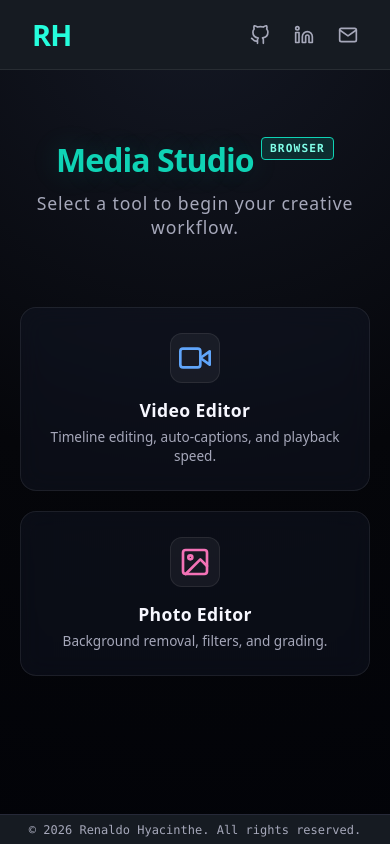
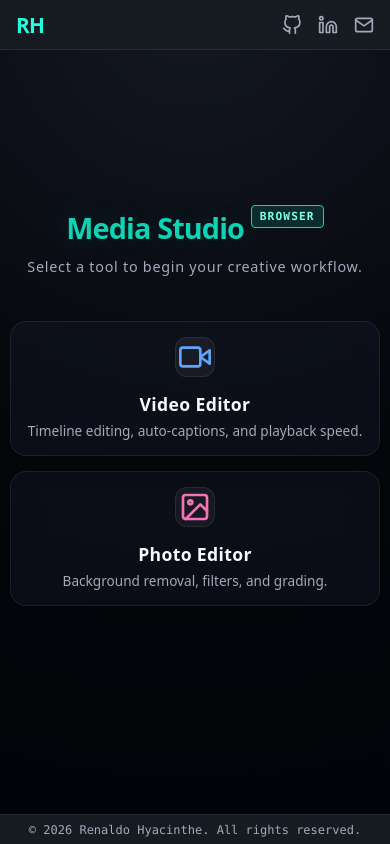
Before and after one commit to return-null0/mediashop, a website built with Vite: page index.html in a window 390 px wide. Built offline with nearby package versions, Linux system fonts and the light colour scheme; what @ffmpeg/ffmpeg would draw is missing.

Commit message:
responsiveness

```diff
--- a/styles.css
+++ b/styles.css
@@ -2,7 +2,7 @@
   /* --- Unified Theme Variables --- */
   --bg-panel: #10121a;
   --bg-elevated: #161b22;
-  --bg-workspace: #05060a; /* Darker for the viewport */
+  --bg-workspace: #05060a;
 
   --border-subtle: #262938;
   --surface-border: rgba(255, 255, 255, 0.08);
@@ -40,6 +40,52 @@ body {
 
 .hidden { display: none !important; }
 
+.hyperlink{
+  text-decoration: none;
+}
+
+/* --- Header --- */
+
+.header {
+  position: fixed;
+  top: 0;
+  left: 0;
+  width: 100%;
+  height: 70px;
+  background-color: var(--bg-elevated);
+  z-index: 10;
+  display: flex;
+  align-items: center;
+  justify-content: space-between;
+  padding: 0 2rem;
+  border-bottom: 1px solid var(--surface-border);
+}
+
+.name-heading {
+  margin: 0;
+  font-size: 1.8rem;
+  font-weight: 800;
+  color: #25fddc;
+  letter-spacing: -0.03em;
+}
+
+.svg-icons {
+  display: flex;
+  gap: 1.5rem;
+  align-items: center;
+}
+
+.svg-icon {
+  color: var(--text-muted);
+  transition: color 0.2s ease, transform 0.2s ease;
+  display: block;
+}
+
+.svg-icon:hover {
+  color: var(--accent);
+  transform: translateY(-2px);
+}
+
 /* --- Home / Landing Screen --- */
 
 #home-screen {
@@ -49,12 +95,14 @@ body {
   align-items: center;
   justify-content: center;
   padding-bottom: 30px;
+  overflow-y: auto; /* Allows scrolling on small vertical screens */
 }
 
 .hero-section {
   text-align: center;
   margin-bottom: 50px;
   animation: fadeIn 0.8s ease-out;
+  padding: 0 20px;
 }
 
 .app-title {
@@ -62,7 +110,7 @@ body {
   font-weight: 800;
   letter-spacing: -0.03em;
   margin: 0;
-  color: var(--accent); /* Matches Name Heading style */
+  color: var(--accent);
   text-shadow: 0 0 30px rgba(15, 211, 181, 0.2);
   display: inline-block;
 }
@@ -90,11 +138,12 @@ body {
   letter-spacing: 0.05em;
 }
 
-/* --- Mode Cards (Styled like Portfolio Projects) --- */
+/* --- Mode Cards --- */
 
 .mode-grid {
   display: grid;
-  grid-template-columns: repeat(auto-fit, minmax(280px, 1fr));
+  /* Changed minmax to 240px to fit smaller mobile screens without breaking grid */
+  grid-template-columns: repeat(auto-fit, minmax(240px, 1fr));
   gap: 20px;
   width: 100%;
   max-width: 700px;
@@ -102,7 +151,7 @@ body {
 }
 
 .mode-card {
-  background: rgba(22, 27, 44, 0.4); /* Glass surface */
+  background: rgba(22, 27, 44, 0.4);
   backdrop-filter: blur(12px);
   -webkit-backdrop-filter: blur(12px);
   border: 1px solid var(--surface-border);
@@ -136,9 +185,10 @@ body {
   color: var(--text-muted);
   transition: all 0.3s ease;
   border: 1px solid var(--surface-border);
+  flex-shrink: 0;
 }
 
-.video-icon { color: #60a5fa; } /* Keep distinct colors for icons */
+.video-icon { color: #60a5fa; }
 .photo-icon { color: #f472b6; }
 
 .mode-card:hover .icon-circle {
@@ -146,9 +196,7 @@ body {
   color: var(--text-main);
   border-color: whitesmoke;
 }
-.hyperlink{
-  text-decoration: none;
-}
+
 .card-text h2 {
   font-size: 1.1rem;
   margin: 0 0 5px 0;
@@ -161,44 +209,6 @@ body {
   margin: 0;
   font-size: 0.85rem;
   color: var(--text-muted);
-}
-
-.name-heading {
-  margin: 0;
-  font-size: 1.8rem;
-  font-weight: 800;
-  color: #25fddc;
-  letter-spacing: -0.03em;
-}
-
-.svg-icons {
-  display: flex;
-  gap: 1.5rem;
-  align-items: center;
-}
-
-.svg-icon {
-  color: var(--text-muted);
-  transition: color 0.2s ease, transform 0.2s ease;
-  display: block;
-}
-.header {
-  position: fixed;
-  top: 0;
-  left: 0;
-  width: 100%;
-  height: 70px;
-  background-color: var(--bg-elevated);
-  z-index: 10;
-  display: flex;
-  align-items: center;
-  justify-content: space-between;
-  padding: 0 2rem;
-  border-bottom: 1px solid var(--surface-border);
-}
-.svg-icon:hover {
-  color: var(--accent);
-  transform: translateY(-2px);
 }
 
 .card-arrow {
@@ -244,7 +254,7 @@ body {
 
 .viewport {
   flex: 1;
-  background: var(--bg-workspace); /* Darker center */
+  background: var(--bg-workspace);
   display: flex;
   align-items: center;
   justify-content: center;
@@ -257,7 +267,7 @@ body {
 
 .primary-btn {
   background: var(--accent);
-  color: #05060a; /* Dark text on bright accent */
+  color: #05060a;
   border: none;
   padding: 8px 16px;
   border-radius: 4px;
@@ -353,7 +363,7 @@ input[type=range] {
 #playhead {
   position: absolute; height: 130%; top: -15%;
   width: 2px;
-  background-color: #ff4757; /* Keep distinct for visibility */
+  background-color: #ff4757;
   left: 0; z-index: 10; pointer-events: none;
   box-shadow: 0 0 8px rgba(255, 71, 87, 0.6);
 }
@@ -401,8 +411,9 @@ input[type=range] {
   to { opacity: 1; transform: translateY(0); }
 }
 
-/* --- Responsive --- */
+/* --- Responsive Media Queries --- */
 
+/* Tablet and Standard Mobile (max-width: 768px) */
 @media (max-width: 768px) {
 
   .workspace {
@@ -447,3 +458,65 @@ input[type=range] {
   .toolbar { padding: 0 10px; }
   #video-file-name { display: none; }
 }
+
+/* Small Mobile Screens (max-width: 480px) */
+@media (max-width: 480px) {
+
+  /* Compact Header */
+  .header {
+    height: 50px;
+    padding: 0 1rem;
+  }
+
+  .name-heading {
+    font-size: 1.3rem;
+  }
+
+  .svg-icons {
+    gap: 1rem;
+  }
+
+  /* Compact Home Screen */
+  .hero-section {
+    margin-bottom: 30px;
+  }
+
+  .app-title {
+    font-size: 1.8rem;
+  }
+
+  .app-subtitle {
+    font-size: 0.9rem;
+  }
+
+  .mode-grid {
+    padding: 0 10px;
+    gap: 15px;
+  }
+
+  .mode-card {
+    padding: 15px;
+  }
+
+  .icon-circle {
+    width: 40px;
+    height: 40px;
+  }
+
+  /* Compact Workspace */
+  .viewport {
+    flex: 0 0 35vh; /* Reduce video height slightly to see more controls */
+  }
+
+  .timeline-track {
+    margin: 10px 5px;
+  }
+
+  .toolbar {
+    height: 50px;
+  }
+
+  .back-btn {
+    font-size: 0.8rem;
+  }
+}
```
